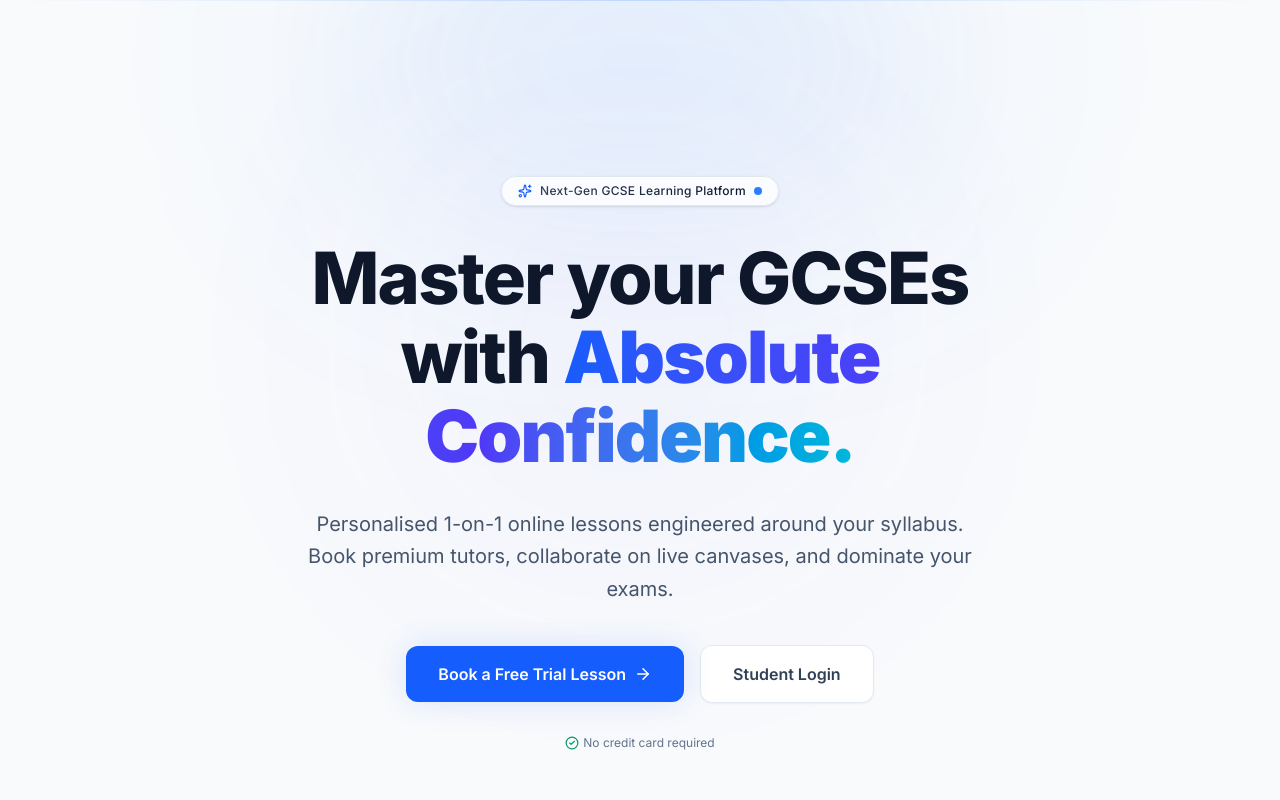
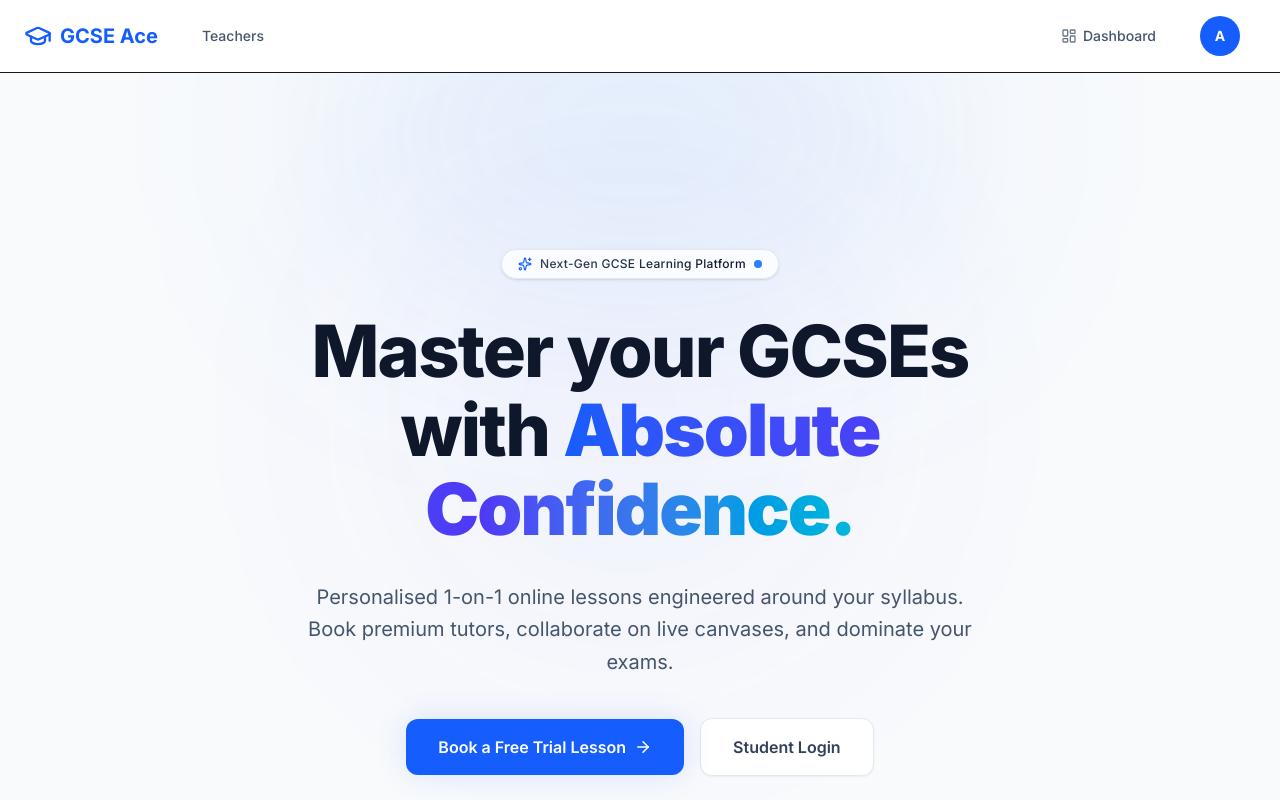
Before and after one commit to alexraju01/GCSE-tutor-app, a Next.js app in the folder client/: page / in a window 1280 px wide. Shown: the top 800 px of the page. Built offline with nearby package versions, Linux system fonts and the light colour scheme.

Commit message:
Implemented layout and navigation components; add Navbar, Logo, UserMenu, and ActiveLink

```diff
--- /dev/null
+++ b/client/src/app/(root)/layout.tsx
@@ -0,0 +1,13 @@
+import Navbar from "@components/Navbar";
+
+export default function SiteLayout({ children }: { children: React.ReactNode }) {
+	return (
+		<div className='min-h-screen flex flex-col'>
+			<Navbar />
+			<main className='flex-1 flex flex-col'>{children}</main>
+			<footer className='shrink-0 bg-white border-t border-slate-200 py-6 px-6 text-center text-sm text-slate-500'>
+				&copy; {new Date().getFullYear()} GCSE Ace. All rights reserved.
+			</footer>
+		</div>
+	);
+}
--- /dev/null
+++ b/client/src/components/ActiveLink.tsx
@@ -0,0 +1,26 @@
+"use client";
+
+import Link from "next/link";
+import { usePathname } from "next/navigation";
+import { ReactNode } from "react";
+
+interface ActiveLinkProps {
+	href: string;
+	children: ReactNode;
+	className?: string;
+}
+
+export default function ActiveLink({ href, children, className = "" }: ActiveLinkProps) {
+	const pathname = usePathname();
+	const isActive = pathname === href;
+
+	return (
+		<Link
+			href={href}
+			className={`group flex items-center gap-1.5 text-sm font-medium px-3 py-2 rounded-lg transition-colors ${
+				isActive ? "bg-blue-600 text-white" : "text-slate-600 hover:text-blue-600 hover:bg-slate-50"
+			} ${className}`}>
+			{children}
+		</Link>
+	);
+}
--- /dev/null
+++ b/client/src/components/Avatar.tsx
@@ -0,0 +1,65 @@
+"use client";
+
+import { LogOut, LayoutDashboard } from "lucide-react";
+import Link from "next/link";
+import { ROUTES } from "@constants/routes";
+
+interface AvatarProps {
+	user: any;
+	setIsOpen: (open: boolean) => void;
+}
+
+export default function Avatar({ user, setIsOpen }: AvatarProps) {
+	const formattedRole = user?.role === "TEACHER" ? "Teacher Account" : "Student Account";
+
+	const dashboardLink =
+		user?.role === "TEACHER" ? ROUTES.DASHBOARD.TEACHER : ROUTES.DASHBOARD.STUDENT;
+
+	const handleFakeSignOut = () => {
+		setIsOpen(false);
+		alert("Mock action: Logging out user and redirecting to homepage...");
+		window.location.href = "/";
+	};
+
+	return (
+		<>
+			<div className='fixed inset-0 z-10 cursor-default' onClick={() => setIsOpen(false)}></div>
+
+			<div className='absolute right-0 top-full mt-3 w-60 rounded-xl border border-slate-200 bg-white shadow-xl z-20 overflow-hidden transform origin-top-right transition-all duration-200'>
+				<div className='px-4 py-3.5 bg-slate-50 border-b border-slate-100'>
+					<p className='text-sm font-bold text-slate-900 truncate'>
+						{user?.name || "GCSE Ace User"}
+					</p>
+					<p className='text-xs text-slate-500 truncate font-medium mt-0.5'>{user?.email}</p>
+
+					<div className='mt-2 inline-flex items-center gap-1 bg-blue-50 text-blue-700 font-bold text-[10px] uppercase tracking-wider px-2 py-0.5 rounded-md'>
+						<span className='h-1.5 w-1.5 rounded-full bg-blue-600 animate-pulse' />
+						{formattedRole}
+					</div>
+				</div>
+
+				<div className='p-1.5 space-y-0.5'>
+					<Link
+						href={dashboardLink}
+						onClick={() => setIsOpen(false)}
+						className='w-full flex items-center gap-2 px-3 py-2 text-sm text-slate-700 hover:bg-slate-100 hover:text-blue-600 font-medium rounded-lg transition-colors group'>
+						<LayoutDashboard
+							size={16}
+							className='text-slate-400 group-hover:text-blue-600 transition-colors'
+						/>
+						Go to Dashboard
+					</Link>
+
+					<hr className='border-slate-100 my-1 mx-1' />
+
+					<button
+						onClick={handleFakeSignOut}
+						className='w-full flex items-center gap-2 px-3 py-2 text-sm text-red-600 hover:bg-red-50 font-bold rounded-lg transition-colors group'>
+						<LogOut size={16} className='text-red-400 group-hover:text-red-600 transition-colors' />
+						Logout
+					</button>
+				</div>
+			</div>
+		</>
+	);
+}
--- /dev/null
+++ b/client/src/components/Logo.tsx
@@ -0,0 +1,14 @@
+import { ROUTES } from "@constants/routes";
+import { GraduationCap } from "lucide-react";
+import Link from "next/link";
+
+const Logo = () => {
+	return (
+		<Link href={ROUTES.HOME} className='flex items-center gap-2 font-bold text-xl text-blue-600'>
+			<GraduationCap size={28} />
+			<span>GCSE Ace</span>
+		</Link>
+	);
+};
+
+export default Logo;
--- /dev/null
+++ b/client/src/components/Navbar.tsx
@@ -0,0 +1,58 @@
+import Link from "next/link";
+import { LayoutDashboard } from "lucide-react";
+import UserMenu from "@components/UserMenu";
+import { ROUTES } from "@constants/routes";
+import ActiveLink from "@components/ActiveLink";
+import Logo from "@components/Logo";
+
+const MOCK_USER_STATES = {
+	TEACHER: {
+		id: "mock-teacher-id",
+		name: "Alex Raju",
+		email: "alex@example.com",
+		role: "TEACHER",
+	},
+	STUDENT: {
+		id: "mock-student-id",
+		name: "John Doe",
+		email: "john@example.com",
+		role: "STUDENT",
+	},
+	GUEST: null,
+};
+
+const CURRENT_MOCK_STATE: "TEACHER" | "STUDENT" | "GUEST" = "TEACHER";
+
+export default async function Navbar() {
+	const user = MOCK_USER_STATES[CURRENT_MOCK_STATE];
+
+	return (
+		<nav className='border-b bg-white px-6 py-4 flex justify-between items-center sticky top-0 z-50'>
+			{/* LEFT SIDE */}
+			<div className='flex items-center gap-8'>
+				<Logo />
+				<ActiveLink href={ROUTES.TEACHERS}>Teachers</ActiveLink>
+			</div>
+
+			{/* RIGHT SIDE */}
+			<div className='flex gap-4 items-center'>
+				{user ? (
+					<>
+						<ActiveLink
+							href={user.role === "TEACHER" ? ROUTES.DASHBOARD.TEACHER : ROUTES.DASHBOARD.STUDENT}>
+							<LayoutDashboard size={16} className='opacity-80' />
+							Dashboard
+						</ActiveLink>
+						<UserMenu user={user} />
+					</>
+				) : (
+					<Link
+						href={ROUTES.SIGN_IN}
+						className='bg-blue-600 text-white px-5 py-2 rounded-lg font-medium hover:bg-blue-700 transition-colors'>
+						Get Started
+					</Link>
+				)}
+			</div>
+		</nav>
+	);
+}
--- /dev/null
+++ b/client/src/components/UserMenu.tsx
@@ -0,0 +1,58 @@
+"use client";
+
+import { useState } from "react";
+import Image from "next/image";
+import Link from "next/link";
+import { ROUTES } from "@constants/routes";
+import Avatar from "@components/Avatar";
+
+interface UserMenuProps {
+	user: undefined | null;
+}
+
+const UserMenu = ({ user }: UserMenuProps) => {
+	const [isOpen, setIsOpen] = useState(false);
+
+	if (!user) {
+		return (
+			<div className='flex items-center px-4'>
+				<Link
+					href={ROUTES.SIGN_IN}
+					className='bg-custom-accent text-white px-6 py-2 rounded-md font-medium hover:opacity-90 transition-opacity text-sm lg:text-base'>
+					Login
+				</Link>
+			</div>
+		);
+	}
+
+	// --- 2. Authenticated UI ---
+	return (
+		<div className='relative flex items-center px-4'>
+			<button
+				onClick={() => setIsOpen(!isOpen)}
+				className='flex items-center gap-2 focus:outline-none group'
+				aria-expanded={isOpen}>
+				<div className='h-10 w-10 rounded-full bg-blue-600 overflow-hidden border-2 border-transparent group-hover:border-custom-accent transition-all flex items-center justify-center'>
+					{user.image ? (
+						<Image
+							src={user.image}
+							width={40}
+							height={40}
+							alt={user.name || "User"}
+							className='h-full w-full object-cover'
+						/>
+					) : (
+						<span className='text-sm text-white font-bold'>
+							{user.name?.charAt(0).toUpperCase() || "U"}
+						</span>
+					)}
+				</div>
+			</button>
+
+			{/* The Avatar component handles the dropdown items/sign out */}
+			{isOpen && <Avatar user={user} setIsOpen={setIsOpen} />}
+		</div>
+	);
+};
+
+export default UserMenu;
--- /dev/null
+++ b/client/src/constants/index.ts
@@ -0,0 +1,6 @@
+import { ROUTES } from "./routes";
+
+export const links: Link[] = [
+	{ text: "Home", href: ROUTES.HOME },
+	{ text: "Subjects", href: ROUTES.SUBJECTS },
+];
--- /dev/null
+++ b/client/src/constants/routes.ts
@@ -0,0 +1,17 @@
+export const ROUTES = {
+	//   NAV LINKS
+	HOME: "/",
+	SUBJECTS: "/subjects",
+	TEACHERS: "/teachers",
+
+	//  DASHBOARD
+	DASHBOARD: {
+		ROOT: "/dashboard",
+		TEACHER: "/dashboard/teacher",
+		STUDENT: "/dashboard/student",
+	},
+
+	//   AUTH
+	SIGN_IN: "/sign-in",
+	SIGN_UP: "/sign-up",
+};
```
Also changed, not shown: client/src/app/(root)/page.tsx (renamed from client/src/app/page.tsx).
